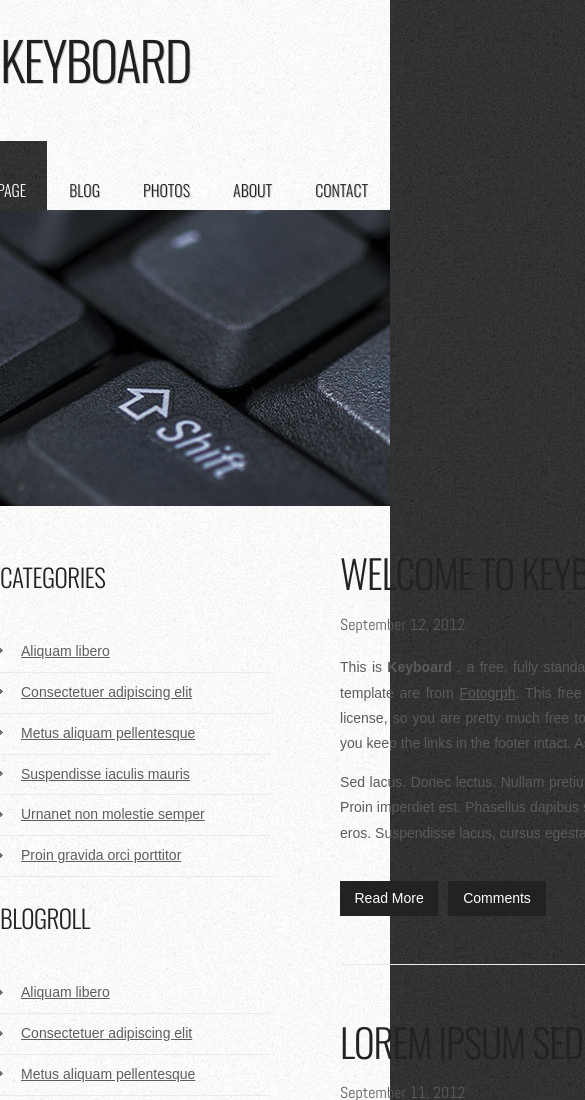
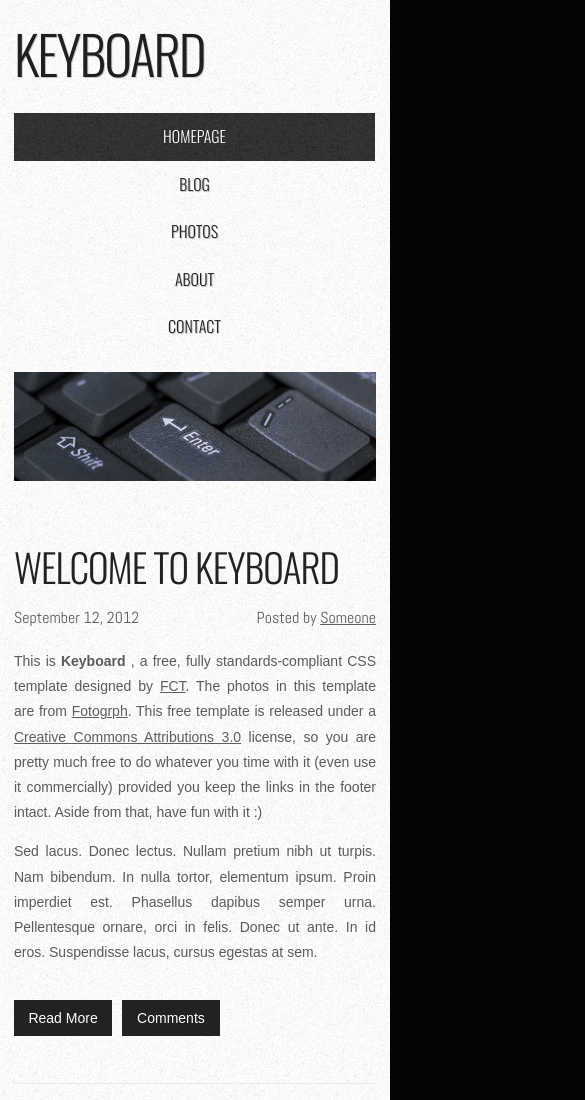
Before and after one commit to sirhair/project_refactor_alonzo_edward, a plain HTML site: page index.html in a window 390 px wide. Shown: the top 1100 px of the page, 585 px wide, since content can reach past the window. Drawn offline with nearby package versions, Linux system fonts and the light colour scheme.

Commit message:
add responsive @media tags, meta tag, and sizes

```diff
--- a/css/main.css
+++ b/css/main.css
@@ -43,12 +43,13 @@ a {
 }
 
 #wrapper {
+    padding:1rem;
     background: #FFFFFF url(../img/img05.jpg) repeat;
 }
 
 .container {
+    width: 100%;
     max-width: 71.43rem;
-    height:10.71rem;
     width:100%;
     margin: 0 auto;
 }
@@ -58,11 +59,12 @@ a {
 /* Header */
 
 #header-wrapper {
+    max-width: 71.43rem;
+    margin:0 auto;
     overflow: hidden;
 }
 
 #header {
-    max-width: 71.43rem;
     width:100%;
     margin: 0 auto;
     padding: 0 0;
@@ -71,8 +73,6 @@ a {
 /* Logo */
 
 #logo {
-    float: left;
-    max-width: 21.43rem;
     width:100%;
     margin: 0;
     padding: 0;
@@ -80,7 +80,6 @@ a {
 }
 
 #logo h1 {
-    line-height: 8.57rem;
     letter-spacing: -.14rem;
     font-size: 3.8em;
 }
@@ -113,29 +112,26 @@ a {
 /* Menu */
 
 nav {
-    float: right;
-    width: 35.71rem;
-    height: 6.43rem;
     margin: 0 auto;
     padding: 0;
 }
 
 nav ul {
-    float: right;
     margin: 0;
     padding: 1.5rem 0 0 0;
     list-style: none;
     line-height: normal;
+
 }
 
 nav li {
-    float: left;
+    width:100%;
 }
 
 nav a {
     display: block;
-    line-height: 7.14rem;
     margin-right: 1px;
+    line-height: 3.4rem;
     padding: 0 1.5rem 0 1.5rem;
     text-decoration: none;
     text-align: center;
@@ -160,7 +156,7 @@ nav .current_page_item a {
 /* Page */
 
 #page {
-    width: 71.43rem;
+    max-width: 71.43rem;
     margin: 0 auto;
     padding: 2.14rem 0;
 }
@@ -168,10 +164,13 @@ nav .current_page_item a {
 /* main */
 
 main {
-    float: right;
-    max-width: 47.14rem;
     width:100%;
     padding: 0rem 0rem 0rem 0rem;
+}
+
+main section{
+    max-width: 47.14rem;
+    margin:0 auto;
 }
 
 .post {
@@ -216,11 +215,11 @@ main {
 
 article footer {
     padding bottom:0;
-    height:auto;
     font-family:Arial, Helvetica, sans-serif;
     padding-top: 1.5rem;
     margin-bottom: 2rem;
     line-height:1.79rem;
+    height:auto;
 }
 
 .more {
@@ -251,10 +250,9 @@ article footer {
 /* Sidebar */
 
 aside {
-    float: left;
+    max-width: 47.14rem;
+    margin:0 auto;
     width:100%;
-    max-width: 19.29rem;
-    margin: 0rem;
     padding: 2rem 0 0 0;
 }
 
@@ -344,7 +342,59 @@ footer a {
 
 #banner {
     margin: 0 auto;
-    width: 71.1rem;
-    height: 24.29rem;
+    width:100%;
     background: url(../img/img03.png) no-repeat left bottom;
 }
+
+#banner img{
+    margin-top: 1.5rem;
+    width:100%;
+}
+
+
+
+
+@media (min-width: 550px){
+
+    nav li {
+        float: left;
+        width: 20%;
+    }
+}
+
+@media (min-width: 850px){
+    nav{
+        float: right;
+        width: 35.71rem;
+    }
+    nav ul {
+        float: right;
+    }
+    nav a{
+        line-height: 7.14rem;
+    }
+
+    #logo {
+        float: left;
+        max-width: 21.43rem;
+    }
+   #logo h1 {
+        line-height: 8.57rem;
+    }
+    nav li {
+        width:auto;
+    }
+
+}
+@media (min-width: 1050px){
+    main{
+        float: right;
+        max-width: 47.14rem;
+    }
+    aside{
+        max-width: 19.29rem;
+        float: left;
+        margin: 0rem;
+    }
+
+}
--- a/index.html
+++ b/index.html
@@ -8,6 +8,7 @@
     <link href='http://fonts.googleapis.com/css?family=Oswald:400,300' rel='stylesheet'>
     <link href='http://fonts.googleapis.com/css?family=Abel' rel='stylesheet'>
     <link href="css/main.css" rel="stylesheet" media="screen" >
+    <meta name="viewport" content="width=device-width, initial-scale=1">
 </head>
 
 
```
